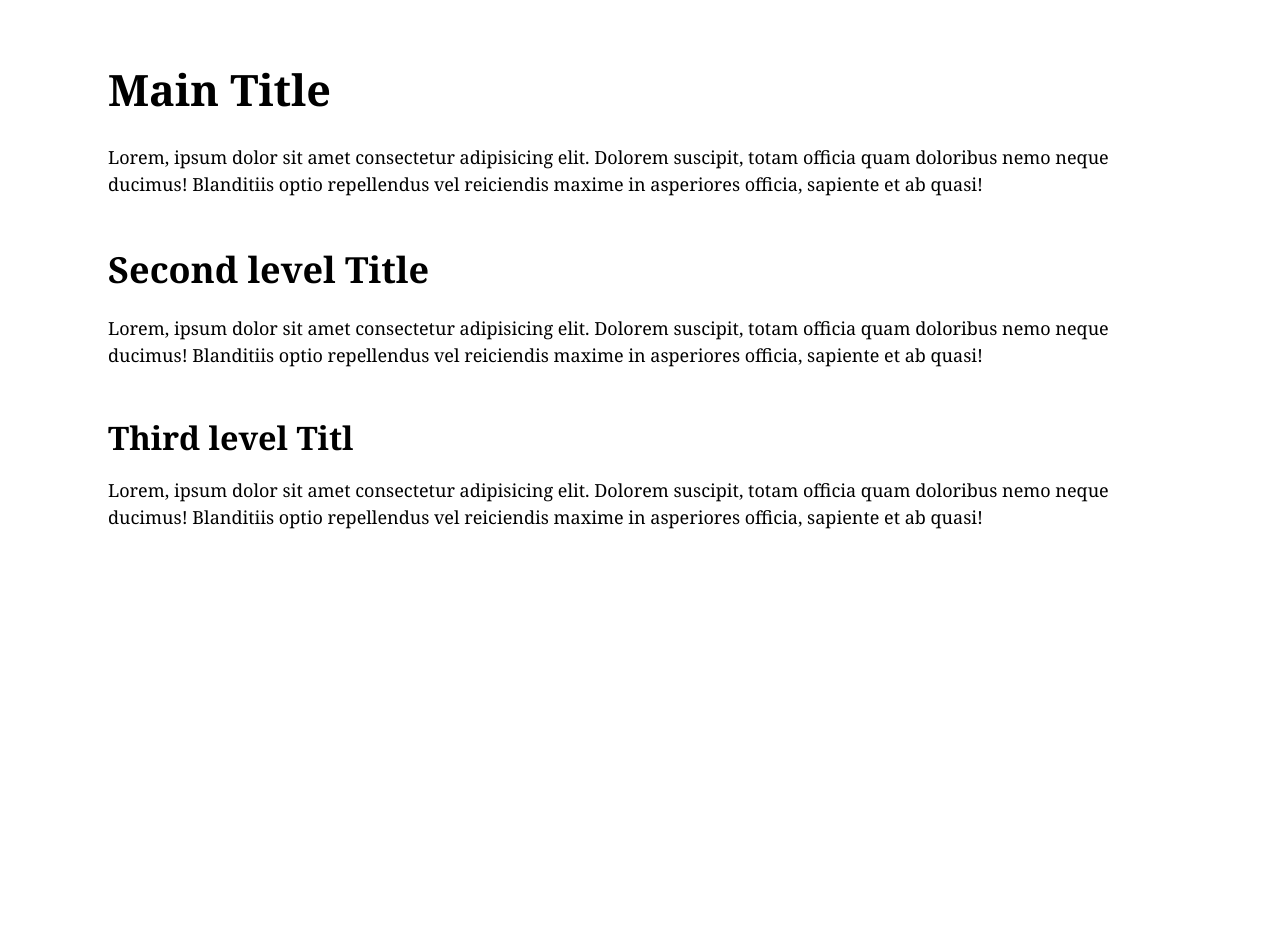
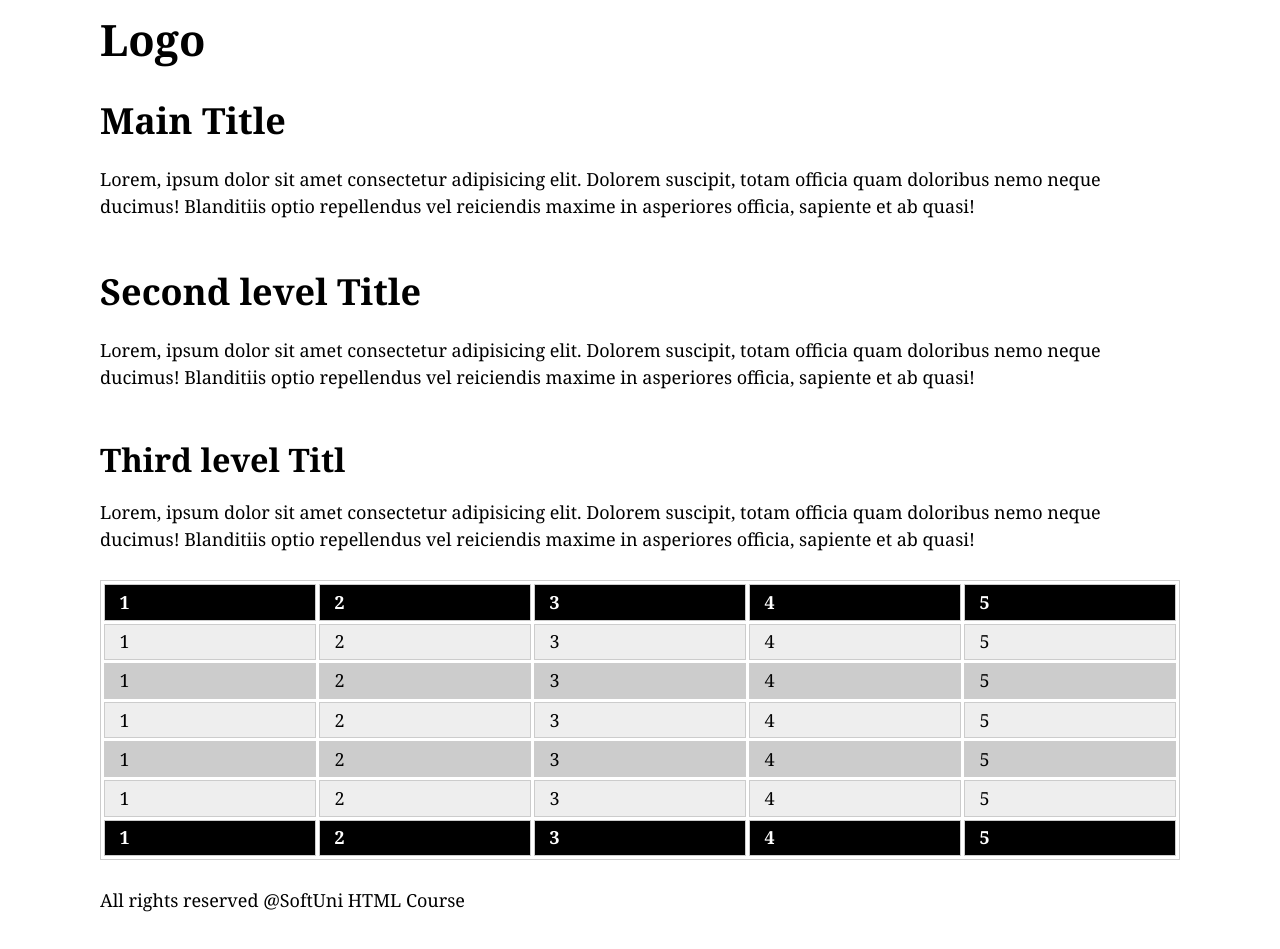
Before and after one commit to AngelBWD/HTML-CSS, a plain HTML site: page CSS & TYPOGRAPHY/demo.html in a window 1280 px wide. Before the commit the page ends 800 px from the top, so only its background shows below. Drawn offline with Linux system fonts and the light colour scheme.

Commit message:
Add files via upload

```diff
--- a/CSS & TYPOGRAPHY/demo.html
+++ b/CSS & TYPOGRAPHY/demo.html
@@ -1,5 +1,6 @@
 <!DOCTYPE html>
 <html lang="en">
+
 <head>
     <meta charset="UTF-8">
     <meta name="viewport" content="width=device-width, initial-scale=1.0">
@@ -7,14 +8,108 @@
     <title>Typography in CSS</title>
     <link href="https://fonts.googleapis.com/css?family=Bangers&display=swap" rel="stylesheet">
 
-    <link rel="stylesheet" href="style.css">
+    <link rel="stylesheet" href="typoghraphy.css">
+    <link rel="stylesheet" href="layout.css">
 </head>
+
 <body>
-    <h1>Main Title</h1>
-    <p>Lorem, ipsum dolor sit amet consectetur adipisicing elit. Dolorem suscipit, totam officia quam doloribus nemo neque ducimus! Blanditiis optio repellendus vel reiciendis maxime in asperiores officia, sapiente et ab quasi!</p>
-    <h2>Second level Title</h2>
-    <p>Lorem, ipsum dolor sit amet consectetur adipisicing elit. Dolorem suscipit, totam officia quam doloribus nemo neque ducimus! Blanditiis optio repellendus vel reiciendis maxime in asperiores officia, sapiente et ab quasi!</p>
-    <h3>Third level Titl</h3>
-    <p>Lorem, ipsum dolor sit amet consectetur adipisicing elit. Dolorem suscipit, totam officia quam doloribus nemo neque ducimus! Blanditiis optio repellendus vel reiciendis maxime in asperiores officia, sapiente et ab quasi!</p>
+    <div class="site">
+
+
+        <header class="site-header">
+            <h1 class="site-title">
+                Logo
+            </h1>
+        </header>
+
+        <main>
+            <article>
+                <header>
+                    <h2>Main Title</h2>
+                </header>
+
+                <p>Lorem, ipsum dolor sit amet consectetur adipisicing elit. Dolorem suscipit, totam officia quam
+                    doloribus nemo neque ducimus! Blanditiis optio repellendus vel reiciendis maxime in asperiores
+                    officia, sapiente et ab quasi!</p>
+                <h2>Second level Title</h2>
+                <p>Lorem, ipsum dolor sit amet consectetur adipisicing elit. Dolorem suscipit, totam officia quam
+                    doloribus nemo neque ducimus! Blanditiis optio repellendus vel reiciendis maxime in asperiores
+                    officia, sapiente et ab quasi!</p>
+                <h3>Third level Titl</h3>
+                <p>Lorem, ipsum dolor sit amet consectetur adipisicing elit. Dolorem suscipit, totam officia quam
+                    doloribus nemo neque ducimus! Blanditiis optio repellendus vel reiciendis maxime in asperiores
+                    officia, sapiente et ab quasi!</p>
+
+                    <table>
+                        <thead>
+                            <tr>
+                                <th>1</th>
+                                <th>2</th>
+                                <th>3</th>
+                                <th>4</th>
+                                <th>5</th>
+                            </tr>
+                        </thead>
+                        <tbody>
+                            <tr>
+                                <td>1</td>
+                                <td>2</td>
+                                <td>3</td>
+                                <td>4</td>
+                                <td>5</td>
+                            </tr>
+                            <tr>
+                                <td>1</td>
+                                <td>2</td>
+                                <td>3</td>
+                                <td>4</td>
+                                <td>5</td>
+                            </tr>
+                            <tr>
+                                <td>1</td>
+                                <td>2</td>
+                                <td>3</td>
+                                <td>4</td>
+                                <td>5</td>
+                            </tr>
+                            <tr>
+                                <td>1</td>
+                                <td>2</td>
+                                <td>3</td>
+                                <td>4</td>
+                                <td>5</td>
+                            </tr>
+                            <tr>
+                                <td>1</td>
+                                <td>2</td>
+                                <td>3</td>
+                                <td>4</td>
+                                <td>5</td>
+                            </tr>
+                        </tbody>
+                        <tfoot>
+                            <tr>
+                                <td>1</td>
+                                <td>2</td>
+                                <td>3</td>
+                                <td>4</td>
+                                <td>5</td>
+                            </tr>
+                        </tfoot>
+                    </table>
+
+            </article>
+        </main>
+
+        <aside class="site-sidebar"></aside>
+
+        <footer class="site-footer">
+            <p>
+                All rights reserved @SoftUni HTML Course
+            </p>
+        </footer>
+
+    </div>
 </body>
+
 </html>
--- /dev/null
+++ b/CSS & TYPOGRAPHY/layout.css
@@ -0,0 +1,35 @@
+body {
+
+}
+
+.site {
+    max-width: 60em;
+    margin: 0 auto;
+}
+
+table {
+    border: 1px solid #ccc;
+    width: 100%;
+    border-spacing: 0.2em;
+    margin-bottom: 1.5em;
+}
+
+table td,
+table th {
+    border: 1px solid #ccc;
+    padding: 0.2em 0.8em;
+}
+table td {
+    background: #eee;
+}
+table thead th,
+table tfoot td {
+    font-weight: bold;
+    text-align: left;
+    background: #000;
+    color: white;
+}
+
+table tbody tr:nth-child(even) td {
+    background: #ccc;
+}
--- /dev/null
+++ b/CSS & TYPOGRAPHY/typoghraphy.css
@@ -0,0 +1,45 @@
+html {
+    font: 16px/1.5 Georgia, Arial, Helvetica, sans-serif;
+}
+
+@media (min-width: 800px) {
+    html {font-size: 14px;}
+}
+
+@media (min-width: 1024px) {
+    html {font-size: 16px;}
+}
+
+@media (min-width: 1280px) {
+    html {font-size: 18px;}
+}
+
+body, form, table, input, textarea, option, select {
+    font: inherit;
+}
+p {
+     margin: 0;
+     padding: 0 0 1.5em 0;
+}
+
+h1, h2, h3, h4, h5, h6 {
+    font-family: Georgia, 'Times New Roman', Times, serif;
+    margin: 0;
+    padding-bottom: 0.5em;
+}
+
+h1 { font-size: 2.4em; }
+h2 { font-size: 2.0em; }
+h3 { font-size: 1.8em; }
+h4 { font-size: 1.6em; }
+h5 { font-size: 1.4em; }
+h6 { font-size: 1.2em; }
+
+p+h1,
+p+h2,
+p+h3,
+p+h4,
+p+h5,
+p+h6 {
+    padding-top: 0.5em;
+}
```
